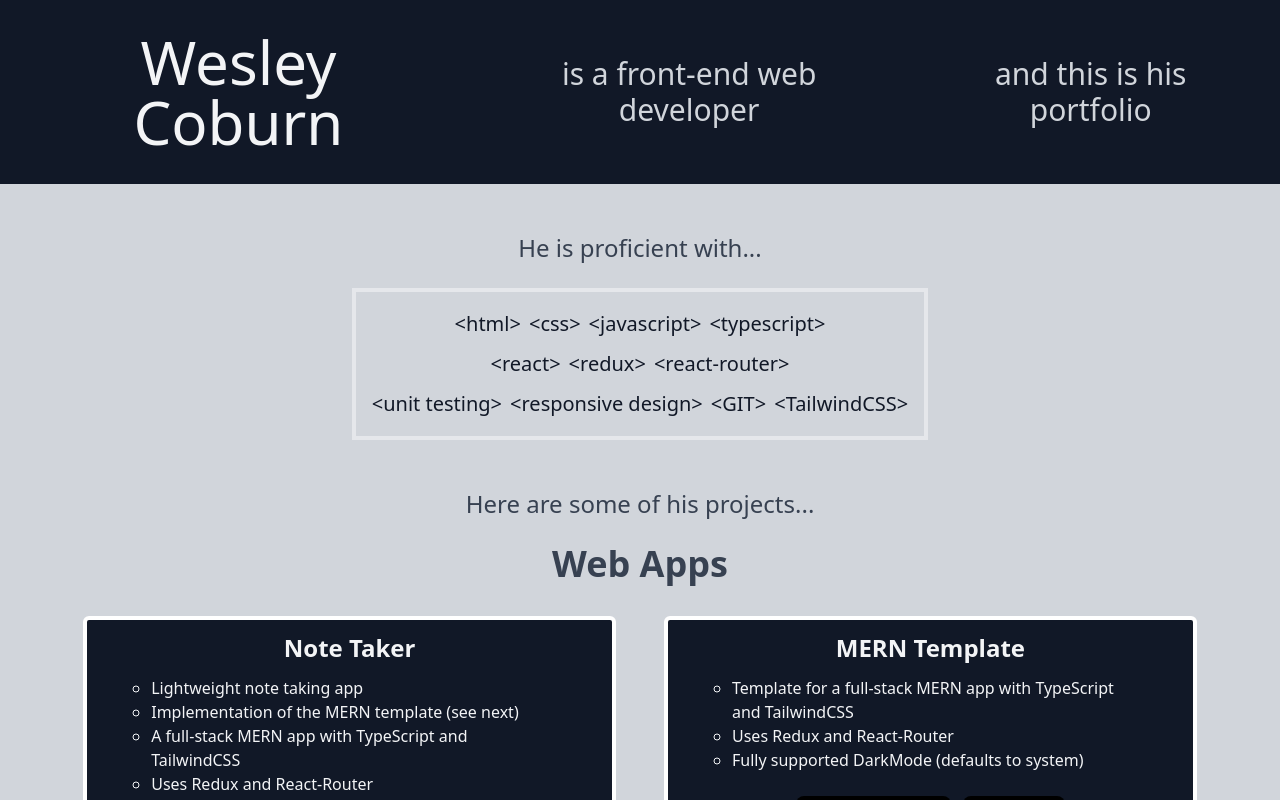
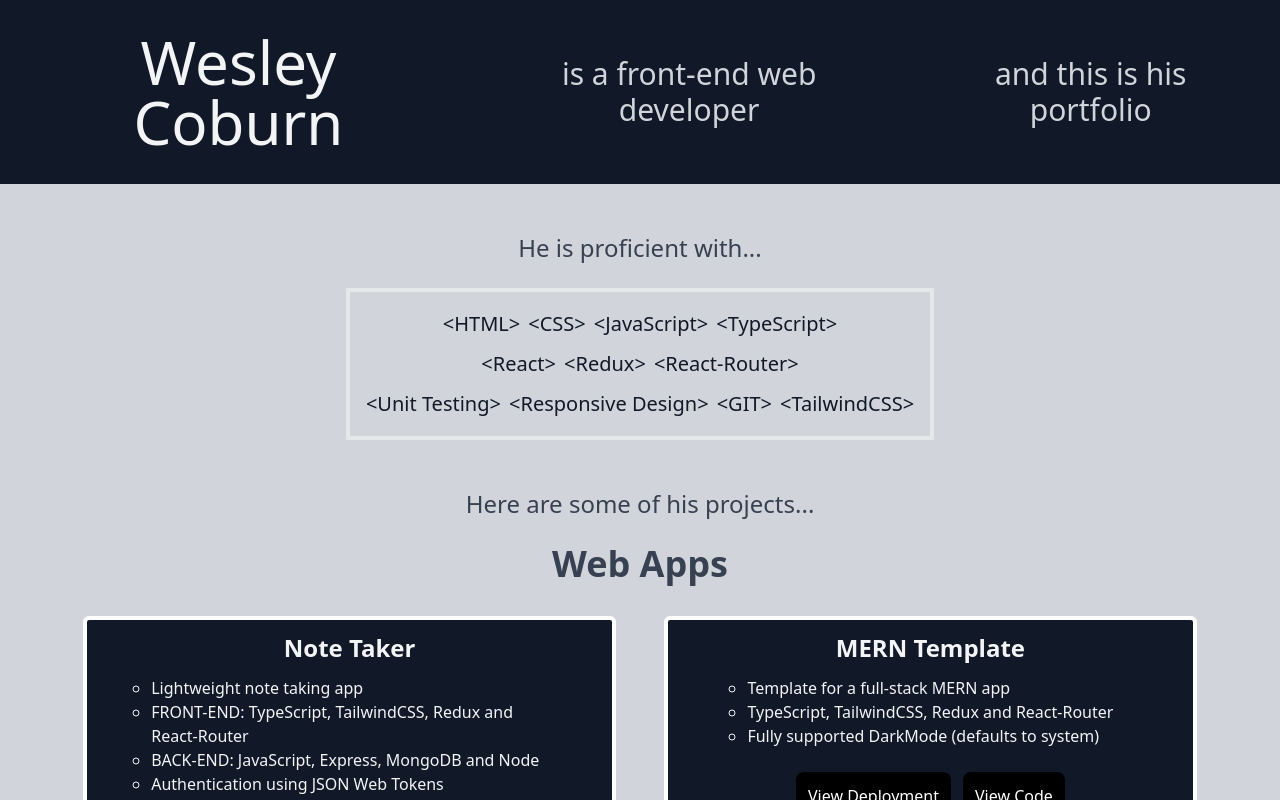
Before and after one commit to Wes-Coburn/portfolio, a React (Vite) app in the folder client/: page / in a window 1280 px wide. Shown: the top 800 px of the page. Built offline with nearby package versions, Linux system fonts and the light colour scheme.

Commit message:
created .vscode/css_custom_data.json

```diff
--- a/client/package.json
+++ b/client/package.json
@@ -24,7 +24,8 @@
     "react-awesome-reveal": "^4.2.7",
     "react-error-boundary": "^4.0.12",
     "react-helmet-async": "^2.0.4",
-    "react-router-dom": "^6.21.1"
+    "react-router-dom": "^6.21.1",
+    "uuid": "^9.0.1"
   },
   "devDependencies": {
     "@axe-core/react": "^4.8.2",
@@ -37,6 +38,7 @@
     "@types/react-dom": "^18.2.18",
     "@types/react-helmet": "^6.1.11",
     "@types/react-loadable": "^5.5.11",
+    "@types/uuid": "^9.0.7",
     "@typescript-eslint/eslint-plugin": "^6.18.1",
     "@typescript-eslint/parser": "^6.18.1",
     "@vitest/coverage-v8": "^1.1.3",
--- a/client/src/features/Heading/index.tsx
+++ b/client/src/features/Heading/index.tsx
@@ -2,7 +2,7 @@ import { Helmet } from 'react-helmet-async';
 import ASSETS from '../../assets';
 import * as appInfo from '../../../appInfo.json';
 
-type Props = {
+type IProps = {
   pageURL: string;
   pageTitle?: string;
   appDescription?: string;
@@ -18,7 +18,7 @@ export default function Heading({
   themeColor,
   iconUrl,
   iconAlt,
-}: Props) {
+}: IProps) {
   return (
     <Helmet>
       {/* Basic Meta Info */}
--- a/client/src/features/Main/index.tsx
+++ b/client/src/features/Main/index.tsx
@@ -1,12 +1,12 @@
 import { Fade } from 'react-awesome-reveal';
+import { v4 as uuidv4 } from 'uuid';
 import Showcase from '../Showcase';
 import ASSETS from '../../assets';
-import gk from '../../utils/generateKey';
 
 const skills = [
-  ['html', 'css', 'javascript', 'typescript'],
-  ['react', 'redux', 'react-router'],
-  ['unit testing', 'responsive design', 'GIT', 'TailwindCSS'],
+  ['HTML', 'CSS', 'JavaScript', 'TypeScript'],
+  ['React', 'Redux', 'React-Router'],
+  ['Unit Testing', 'Responsive Design', 'GIT', 'TailwindCSS'],
 ];
 
 interface Project {
@@ -25,9 +25,9 @@ const webAppProjects: Array<Project> = [
     title: 'Note Taker',
     description: [
       'Lightweight note taking app',
-      'Implementation of the MERN template (see next)',
-      'A full-stack MERN app with TypeScript and TailwindCSS',
-      'Uses Redux and React-Router',
+      'FRONT-END: TypeScript, TailwindCSS, Redux and React-Router',
+      'BACK-END: JavaScript, Express, MongoDB and Node',
+      'Authentication using JSON Web Tokens',
     ],
     deployLinkURL: 'https://note-taker-1ej3.onrender.com',
     codeLinkURL: 'https://github.com/Wes-Coburn/note-taker',
@@ -37,8 +37,8 @@ const webAppProjects: Array<Project> = [
     src: ASSETS.projects.mernTemplate.screenshot.src,
     title: 'MERN Template',
     description: [
-      'Template for a full-stack MERN app with TypeScript and TailwindCSS',
-      'Uses Redux and React-Router',
+      'Template for a full-stack MERN app',
+      'TypeScript, TailwindCSS, Redux and React-Router',
       'Fully supported DarkMode (defaults to system)',
     ],
     deployLinkURL: 'https://react-static-wo1g.onrender.com/',
@@ -71,7 +71,10 @@ const gameProjects: Array<Project> = [
   {
     src: ASSETS.projects.drifterGame.clip.src,
     title: 'Drifter Deckbuilding Game',
-    description: ['Deckbuilding adventure made with Unity and C#'],
+    description: [
+      'Deckbuilding adventure made with Unity and C#',
+      'Independently conceptualized, designed, and developed',
+    ],
     deployLinkURL: 'https://weslex555.itch.io/drifter-deckbuilding-game',
     codeLinkURL: 'https://github.com/Wes-Coburn/Drifter-Deckbuilding-Game',
     isVideo: true,
@@ -89,7 +92,7 @@ const projectShowcase = ({
 }: Project): JSX.Element => {
   return (
     <Showcase
-      key={gk()}
+      key={uuidv4()}
       src={src}
       title={title}
       description={description}
@@ -113,14 +116,14 @@ export default function Main() {
             {skills.map((skillsList) => {
               const output = skillsList.map((skill) => (
                 <li
-                  key={gk()}
+                  key={uuidv4()}
                   className="inline p-1 leading-relaxed md:text-xl md:leading-loose"
                 >
                   &#x3c;{skill}&#x3e;
                 </li>
               ));
               return (
-                <ul key={gk()} className="mx-auto w-fit">
+                <ul key={uuidv4()} className="mx-auto w-fit">
                   {output}
                 </ul>
               );
--- a/client/src/features/Showcase/index.tsx
+++ b/client/src/features/Showcase/index.tsx
@@ -1,8 +1,8 @@
 import { Fade } from 'react-awesome-reveal';
+import { v4 as uuidv4 } from 'uuid';
 import ccn from '../../utils/createClassName';
-import gk from '../../utils/generateKey';
 
-interface Props {
+interface IProps {
   src: string;
   title: string;
   description: string | Array<string>;
@@ -35,7 +35,7 @@ export default function Showcase({
   codeLinkURL,
   isVideo,
   delay,
-}: Props) {
+}: IProps) {
   return (
     <div className={containerClassName}>
       <Fade delay={delay} fraction={0.3} triggerOnce>
@@ -47,7 +47,7 @@ export default function Showcase({
                 <li>{description}</li>
               ) : (
                 (description as Array<string>).map((string) => (
-                  <li key={gk()}>{string}</li>
+                  <li key={uuidv4()}>{string}</li>
                 ))
               )}
             </ul>
--- a/client/src/utils/generateKey.ts
+++ /dev/null
@@ -1,3 +0,0 @@
-export default function GenerateKey() {
-  return `key:${Math.random().toString(36).slice(2, 7)}`;
-}
--- a/client/src/utils/stringUtils.ts
+++ /dev/null
@@ -1,9 +0,0 @@
-export function AddString(currentString: string, stringToAdd: string) {
-  return `${currentString} ${stringToAdd}`;
-}
-
-export function RemoveString(currentString: string, stringToRemove: string) {
-  const stringArr = currentString.split(' ');
-  const newArr = stringArr.filter((c) => c !== stringToRemove);
-  return newArr.join(' ');
-}
```
Also changed, not shown: 2 other files (tests, documents, lock files or other folders).
